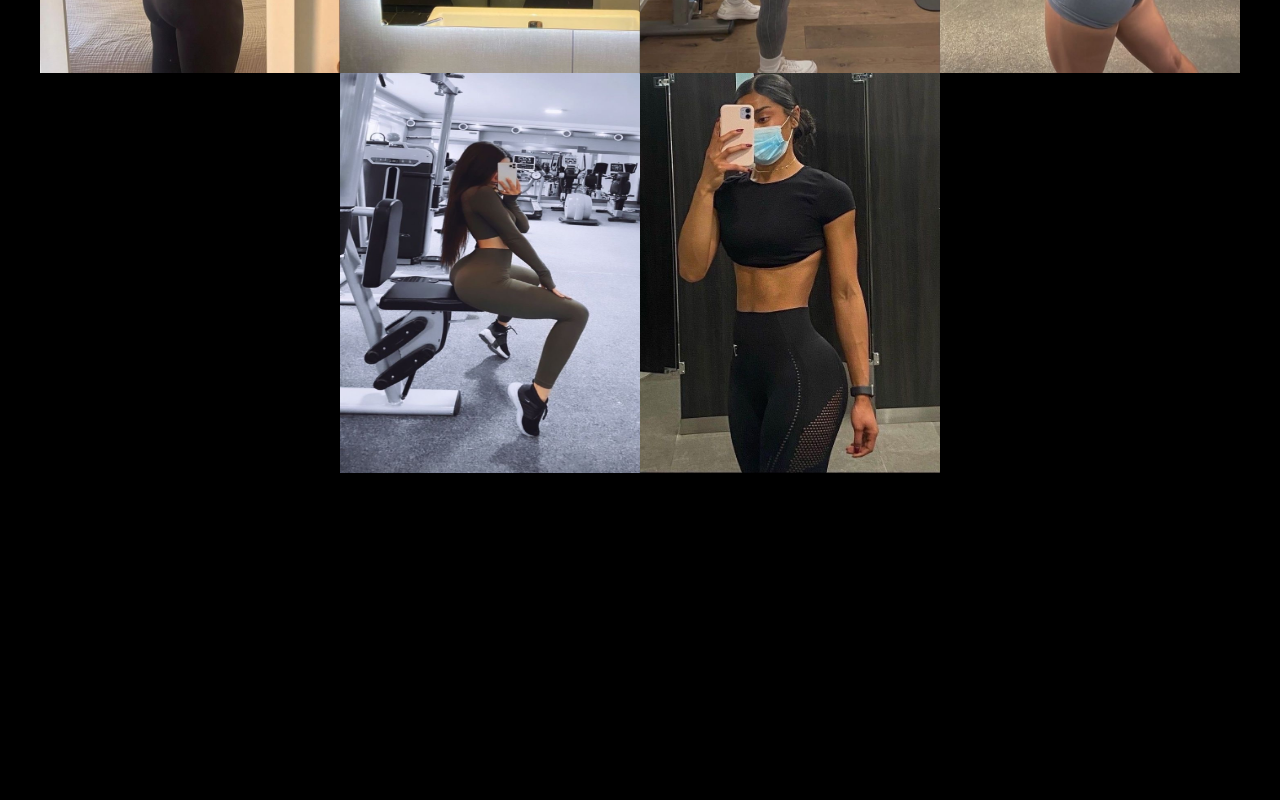
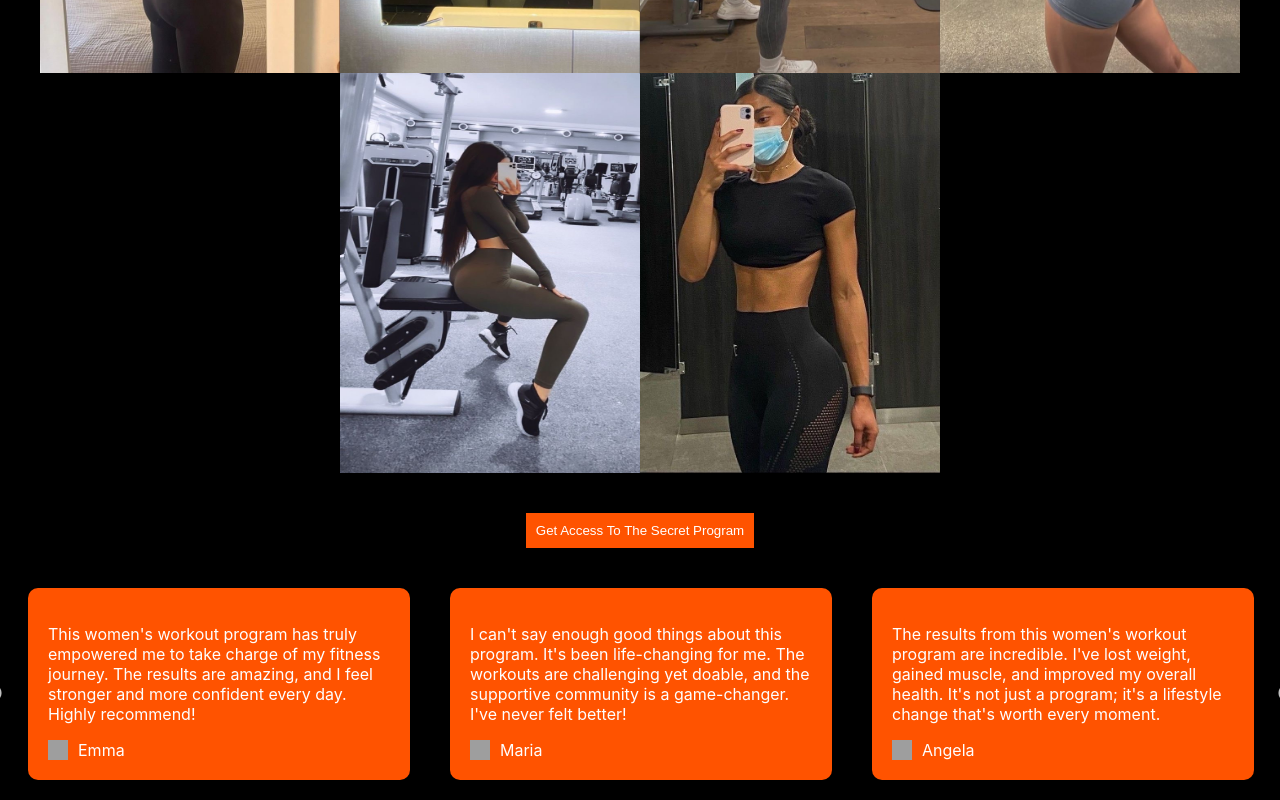
Before and after one commit to Utty007/workout-wonders, a React (Vite) app: page / in a window 1280 px wide. Shown: the part 1498-2298 px from the top of the page. Before the commit the page ends 1971 px from the top, so only its background shows below. Built offline with nearby package versions, Linux system fonts and the light colour scheme; grey boxes are pictures that could not be loaded.

Commit message:
New edits

```diff
--- a/package.json
+++ b/package.json
@@ -11,7 +11,9 @@
   },
   "dependencies": {
     "react": "^18.2.0",
-    "react-dom": "^18.2.0"
+    "react-dom": "^18.2.0",
+    "react-slick": "^0.29.0",
+    "slick-carousel": "^1.8.1"
   },
   "devDependencies": {
     "@types/react": "^18.2.15",
--- a/src/App.css
+++ b/src/App.css
@@ -0,0 +1,10 @@
+.btn {
+  background-color: rgb(255, 83, 0);
+  border: 0px;
+  outline: none;
+  color: white;
+  padding: 10px;
+  cursor: pointer;
+  display: block;
+  margin: 40px auto;
+}
--- a/src/Sections/Testimonial.module.css
+++ b/src/Sections/Testimonial.module.css
@@ -3,6 +3,7 @@
   z-index: 5;
   width: 100%;
   top: 130px;
+  margin-bottom: 40px;
 }
 
 .Testimonials > h2 {
--- a/src/Sections/Testimonials.jsx
+++ b/src/Sections/Testimonials.jsx
@@ -1,3 +1,4 @@
+/* eslint-disable react/jsx-no-target-blank */
 /* eslint-disable no-unused-vars */
 import React from "react";
 import Img1 from '../Asset/IMG_1.jpeg'
@@ -11,6 +12,7 @@ import Img8 from '../Asset/IMG_8.jpeg'
 import Img9 from '../Asset/IMG_9.jpeg'
 import Img10 from '../Asset/IMG_10.jpeg'
 import Style from './Testimonial.module.css'
+import TestimonialSlider from "../UI/TestimonialSlider";
 
 const Testimonials = () => {
     const Images = [{id: 1, image: Img1}, {id: 2, image: Img2}, {id: 3, image: Img3}, {id: 4, image: Img4}, {id: 5, image: Img5}, {id: 6, image: Img6}, {id: 7, image: Img7}, {id: 8, image: Img8}, {id: 9, image: Img9}, {id: 10, image: Img10}]
@@ -19,6 +21,8 @@ const Testimonials = () => {
         <div className={Style.testimonial}>{Images.map((img) => {
             return <img src={img.image} key={img.id}/>
         })}</div>
+        <a href="https://contentlocked.net/cl/i/5kvk3v" target="_blank"><button className='btn'>Get Access To The Secret Program</button></a>
+        <TestimonialSlider />
     </div>
 }
 
--- /dev/null
+++ b/src/UI/TestimonialSlider.jsx
@@ -0,0 +1,109 @@
+/* eslint-disable react/prop-types */
+/* eslint-disable no-unused-vars */
+import React from 'react';
+import Slider from 'react-slick';
+
+import 'slick-carousel/slick/slick.css';
+import 'slick-carousel/slick/slick-theme.css';
+
+// Testimonials data
+const testimonials = [
+  {
+    text: "This women's workout program has truly empowered me to take charge of my fitness journey. The results are amazing, and I feel stronger and more confident every day. Highly recommend!",
+    name: 'Emma',
+    countryFlag: 'usa-flag.png',
+    color: 'rgb(255, 83, 0)',
+    }, {
+        text: "I can't say enough good things about this program. It's been life-changing for me. The workouts are challenging yet doable, and the supportive community is a game-changer. I've never felt better!",
+        name: 'Maria',
+        countryFlag: 'usa-flag.png',
+        color: 'rgb(255, 83, 0)',
+  }, {
+        text: "The results from this women's workout program are incredible. I've lost weight, gained muscle, and improved my overall health. It's not just a program; it's a lifestyle change that's worth every moment.",
+        name: 'Angela',
+        countryFlag: 'usa-flag.png',
+        color: 'rgb(255, 83, 0)',
+  }, {
+        text: "What I love most about this program is the inclusivity and support. It doesn't matter where you're starting from; everyone is welcomed and encouraged. The coaches are fantastic, and you're never alone on this journey." ,
+        name: 'Monica',
+        countryFlag: 'usa-flag.png',
+        color: 'rgb(255, 83, 0)',
+  }, {
+        text: "I appreciate the balanced approach of this workout program. It's not just about looking good; it's about feeling good and being healthy. The nutrition guidance and workouts are spot on.",
+        name: 'Ashley',
+        countryFlag: 'usa-flag.png',
+        color: 'rgb(255, 83, 0)',
+  }, {
+        text: "The motivation this program provides is incredible. The daily workouts are a highlight of my day, and the progress I've made has been astounding. It's more than just exercises; it's a daily dose of inspiration.",
+        name: 'Lillian',
+        countryFlag: 'usa-flag.png',
+        color: 'rgb(255, 83, 0)',
+  }
+  // Add other testimonials here
+];
+
+const TestimonialCard = ({ text, name, countryFlag, color }) => (
+  <div
+    style={{
+      backgroundColor: color,
+      color: 'white',
+      padding: '20px',
+      margin: '0 20px',
+      borderRadius: '10px',
+    }}
+  >
+    <p>{text}</p>
+    <div style={{ display: 'flex', alignItems: 'center' }}>
+      <img
+        src={countryFlag}
+        alt="Country Flag"
+        style={{ width: '20px', height: '20px', marginRight: '10px' }}
+      />
+      <span>{name}</span>
+    </div>
+  </div>
+);
+
+const TestimonialSlider = () => {
+  const sliderSettings = {
+    dots: false,
+    infinite: true,
+    speed: 500,
+    slidesToShow: 3,
+    responsive: [
+      {
+        breakpoint: 1024, // Desktop
+        settings: {
+          slidesToShow: 3,
+          slidesToScroll: 1,
+        },
+      },
+      {
+        breakpoint: 768, // Tablet
+        settings: {
+          slidesToShow: 2,
+          slidesToScroll: 2,
+        },
+      },
+      {
+        breakpoint: 480, // Mobile
+        settings: {
+          slidesToShow: 1,
+          slidesToScroll: 1,
+        },
+      },
+    ],
+  };
+
+  return (
+    <Slider {...sliderSettings}>
+      {testimonials.map((testimonial, index) => (
+        <div key={index}>
+          <TestimonialCard {...testimonial} />
+        </div>
+      ))}
+    </Slider>
+  );
+};
+
+export default TestimonialSlider;
```
Also changed, not shown: 1 other file (tests, documents, lock files or other folders).
